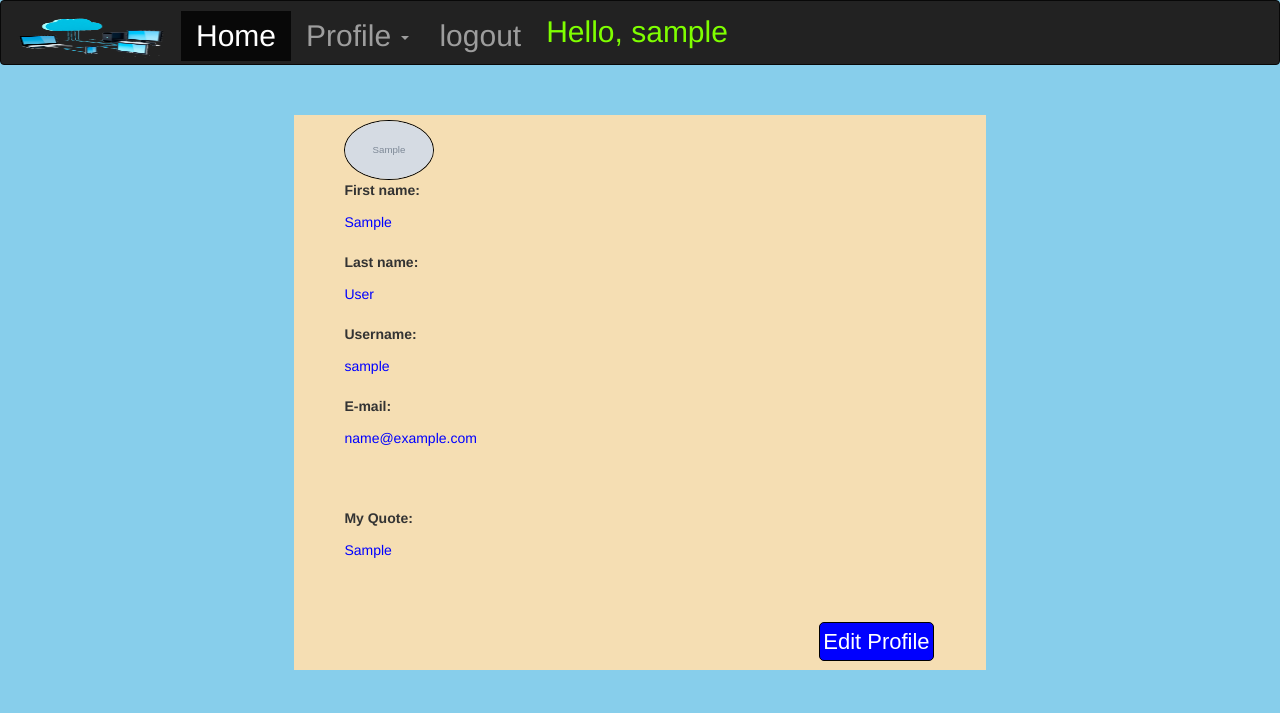
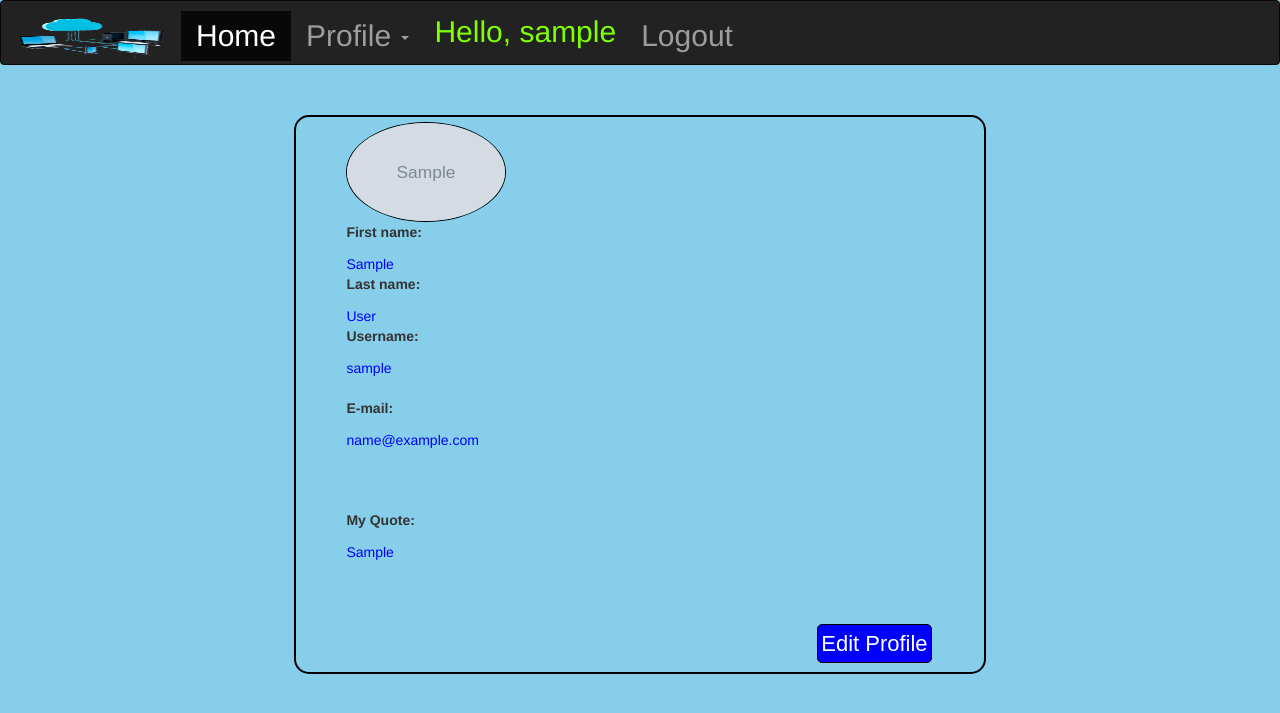
Before and after one commit to maurya20/market, a Django app: page /crud in a window 1280 px wide. Shown: the top 713 px of the page. Run offline with Django 3.2, Linux system fonts and the light colour scheme; a user stored in the database is signed in; tables that the repository leaves empty hold one stand-in row (values such as "Sample post"); grey boxes marked "Sample" are stand-in pictures; some libraries are stand-ins or nearby versions.

Commit message:
.reg styled.

```diff
--- a/static/css/market.css
+++ b/static/css/market.css
@@ -54,7 +54,8 @@ a:hover {
     padding: 50px;
     padding-top: 5px;
     margin-top: 50px;
-    background-color:wheat;
+    border: 2px solid black;
+    border-radius: 15px;
     height: 100%;
 }
 
--- a/template/header.html
+++ b/template/header.html
@@ -28,9 +28,8 @@
                         <li><a href="/edit">Edit Profile</a></li>
                     </ul>
                 </li>
-                <li><a href="/logout">logout</a></li>
-
                 <li class="hello">Hello, {{user.username}}</li>
+                <li><a href="/logout">Logout</a></li>
                 {% else %}
             </ul>
             <ul class="nav navbar-nav navbar-right">
--- a/template/profile.html
+++ b/template/profile.html
@@ -5,11 +5,11 @@
     <div class="reg">
 
             {% if user.is_authenticated %}
-<img class="avatar" src="{{user.profile.image.url}}" height="60" width="90"><br>
+            <img class="avatar" src="{{user.profile.image.url}}" height="100" width="160"><br>
             <label for="first_name">First name: </label>
-            <output type="text">{{user.first_name}}</output><br>
+            <output type="text">{{user.first_name}}</output>
             <label for="last_name">Last name: </label>
-            <output type="text">{{user.last_name}}</output><br>
+            <output type="text">{{user.last_name}}</output>
             <label for="username">Username: </label>
             <output type="text">{{user.username}}</output><br>
             <label for="email">E-mail: </label>
```
